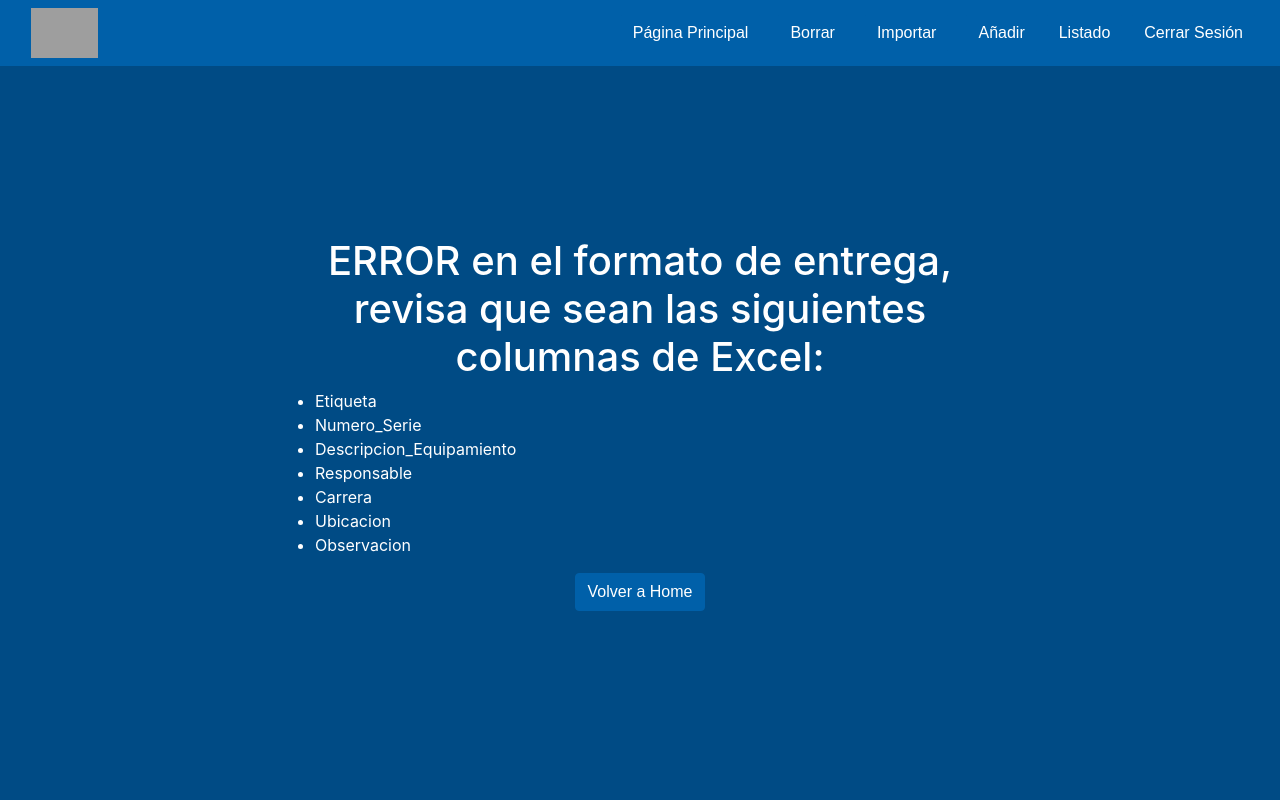
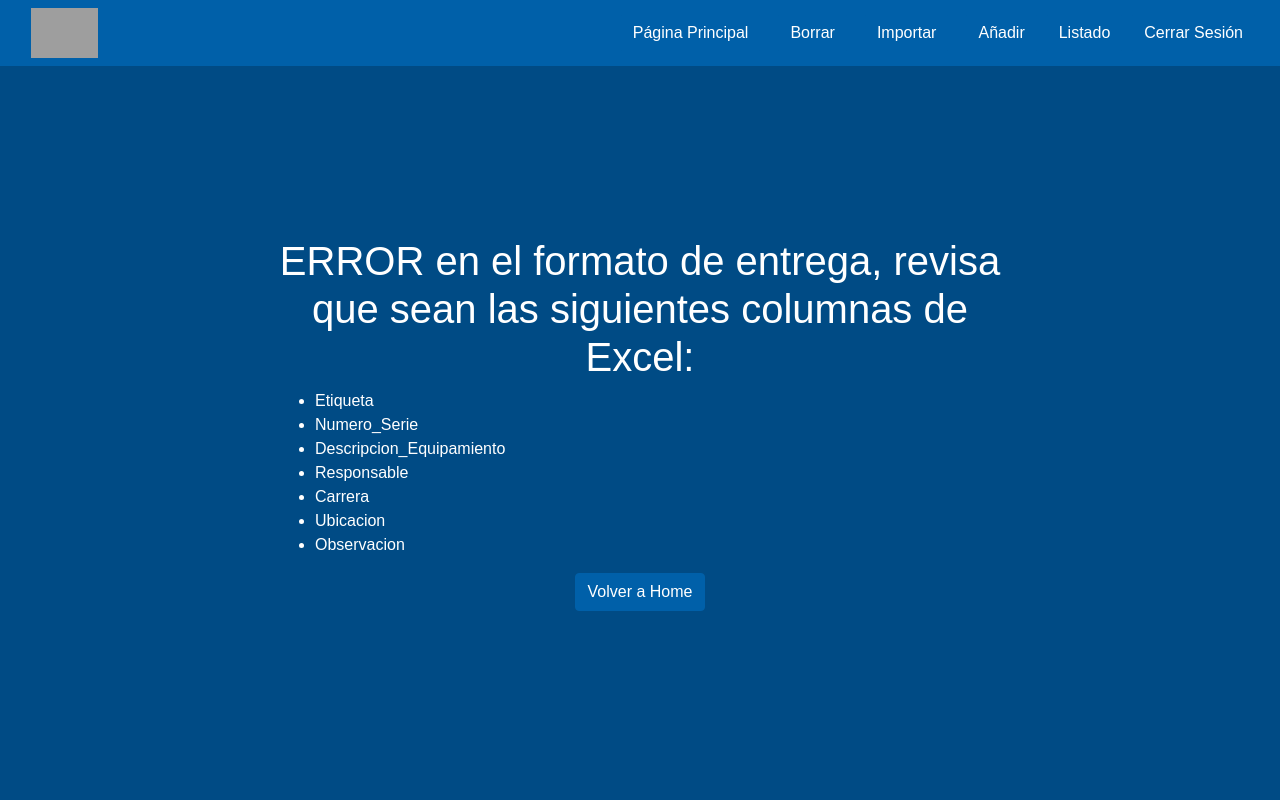
Before and after one commit to DiegoHidalgoUSM/Inventario, a Django app: page /error/ in a window 1280 px wide. Run offline with Django 5.2, Linux system fonts and the light colour scheme; a user stored in the database is signed in; some libraries are stand-ins or nearby versions; grey boxes are pictures that could not be loaded.

Commit message:
esteticos (letra)

```diff
--- a/core/templates/core/Error_Etiqueta.html
+++ b/core/templates/core/Error_Etiqueta.html
@@ -28,6 +28,7 @@
         }
         .fondo{
             background-color: #004B85;
+            font-family: 'Montserrat', sans-serif;
         }
         .btn-primary{
             color:white;
--- a/core/templates/core/archivo_no_compatible.html
+++ b/core/templates/core/archivo_no_compatible.html
@@ -25,6 +25,7 @@
         }
         .fondo{
             background-color: #004B85;
+            font-family: 'Montserrat', sans-serif;
         }
         .btn-primary{
             color:white;
--- a/core/templates/core/añadir.html
+++ b/core/templates/core/añadir.html
@@ -56,6 +56,7 @@
 
         .fondo{
             background-color: #004B85;
+            font-family: 'Montserrat', sans-serif;
         }
         .lista{
             background-color: white;
--- a/core/templates/core/borrar.html
+++ b/core/templates/core/borrar.html
@@ -79,6 +79,7 @@
         }
         .fondo{
             background-color: #004B85;
+            font-family: 'Montserrat', sans-serif;
         }
 
     </style>
--- a/core/templates/core/descargar.html
+++ b/core/templates/core/descargar.html
@@ -23,6 +23,7 @@
         }
         .fondo{
             background-color: #004B85;
+            font-family: 'Montserrat', sans-serif;
         }
         .btn-primary{
             color:white;
--- a/core/templates/core/error.html
+++ b/core/templates/core/error.html
@@ -36,6 +36,7 @@
         }
         .fondo{
             background-color: #004B85;
+            font-family: 'Montserrat', sans-serif;
         }
         .btn-primary{
             color:white;
--- a/core/templates/core/error_numero_serie.html
+++ b/core/templates/core/error_numero_serie.html
@@ -62,6 +62,7 @@
         }
         .fondo{
             background-color: #004B85;
+            font-family: 'Montserrat', sans-serif;
         }
     </style>
 </head>
--- a/core/templates/core/exito.html
+++ b/core/templates/core/exito.html
@@ -61,6 +61,7 @@
         }
         .fondo{
             color:white;
+            font-family: 'Montserrat', sans-serif;
         }
     </style>
 </head>
--- a/core/templates/core/home.html
+++ b/core/templates/core/home.html
@@ -54,9 +54,12 @@
         .card{
             background-color: #cbcbcb;
         }
+        .fondo{
+            font-family: 'Montserrat', sans-serif;
+        }
     </style>
 </head>
-<body>
+<body class="fondo">
     <nav class="navbar navbar-expand-lg navbar-light bg-custom fixed-top">
         <div class="col-3 imagen">
             <img class="img-fluid" src="https://usm.cl/wp-content/uploads/2020/12/logo-usm_blanco.svg" alt="Logo USM" onclick="window.location.href='/home/'">
--- a/core/templates/core/importar.html
+++ b/core/templates/core/importar.html
@@ -42,6 +42,7 @@
         }
         .fondo {
             background-color: #004B85;
+            font-family: 'Montserrat', sans-serif;
         }
         .importar{
             background-color: white;
--- a/core/templates/core/listar.html
+++ b/core/templates/core/listar.html
@@ -82,6 +82,7 @@
         }
         .fondo{
             background-color: #004B85;
+            font-family: 'Montserrat', sans-serif;
         }
         .btn-close {
             background: none;
--- a/core/templates/core/login.html
+++ b/core/templates/core/login.html
@@ -26,6 +26,7 @@
         }
         .fondo{
             background-color:#0060a9;
+            font-family: 'Montserrat', sans-serif;
         }
     </style>
 </head>
```
